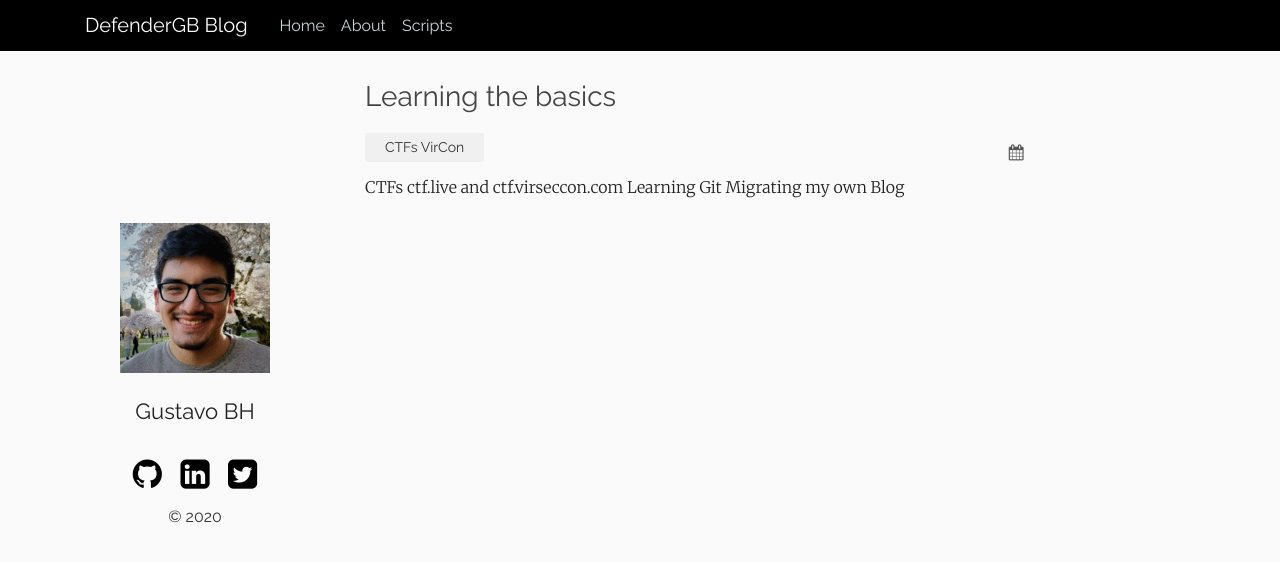
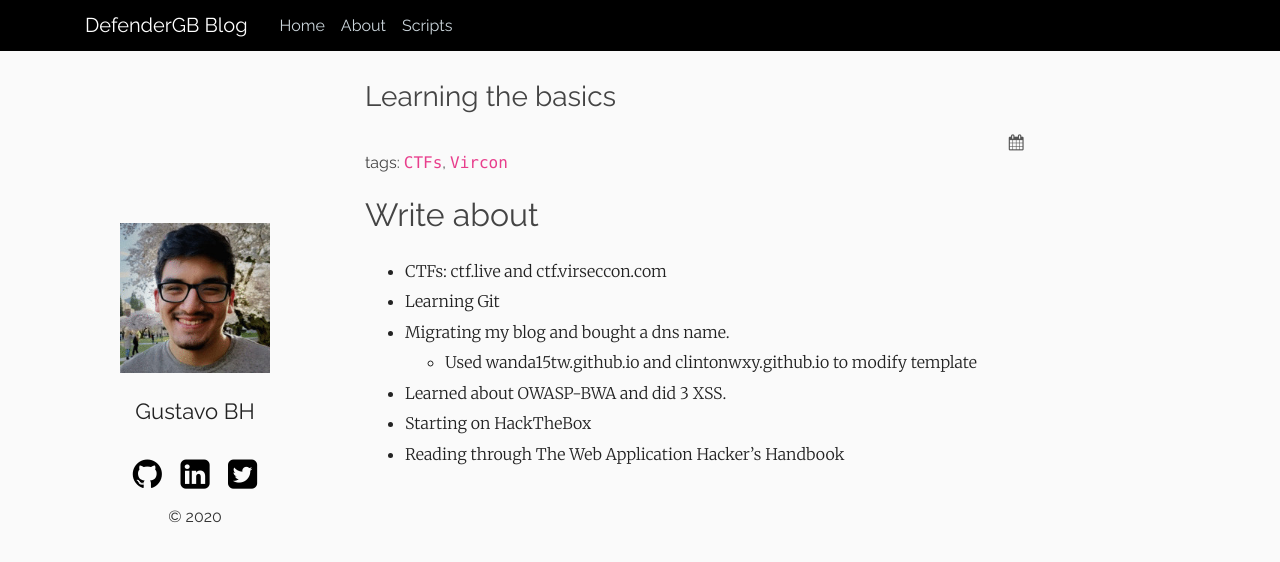
Before and after one commit to DefenderGB/defendergb.github.io, a Jekyll site: the page built from draft/learning-the-basics.markdown, in a window 1280 px wide. Shown: the top 562 px of the page. Built offline with Jekyll 4.4.1, drawn with Linux system fonts in a browser that asks for light colours.

```diff
--- a/_posts/2020-02-29-baby-steps.markdown
+++ b/_posts/2020-02-29-baby-steps.markdown
@@ -2,8 +2,12 @@
 layout: post
 title:  "Baby Steps"
 postid: blog
-categories: Mint OWASP-BWA Kali
+categories:
 ---
+
+
+###### tags: `Mint`, `OWASP-BWA`, `Kali`
+
 On Feb 28, I migrated my Kali, Mint, and my OWASP BWA OS to VMware as they were gathering dust on VirtualBox. After research and final decision, I have decided that VMware was the most optimized to run my VirtualBox, where VirtualBox just wasn't able to compare. I am still running a Ubuntu server on VirtualBox that I set up months ago for creating a encrypting private network.
 
 ### Mint:
--- a/draft/learning-the-basics.markdown
+++ b/draft/learning-the-basics.markdown
@@ -2,9 +2,17 @@
 layout: post
 title:  "Learning the basics"
 postid: blog
-categories: CTFs VirCon
+categories:
 ---
 
-CTFs ctf.live and ctf.virseccon.com
-Learning Git
-Migrating my own Blog
+
+###### tags: `CTFs`, `Vircon`
+
+# Write about
+* CTFs: ctf.live and ctf.virseccon.com
+* Learning Git
+* Migrating my blog and bought a dns name.
+    * Used wanda15tw.github.io and clintonwxy.github.io to modify template
+* Learned about OWASP-BWA and did 3 XSS.
+* Starting on HackTheBox
+* Reading through The Web Application Hacker's Handbook
```
Also changed, not shown: _posts/2020-03-14-violent-python.markdown (+6 -2 lines), draft/cheatsheet.markdown (added, +115 -0 lines).
